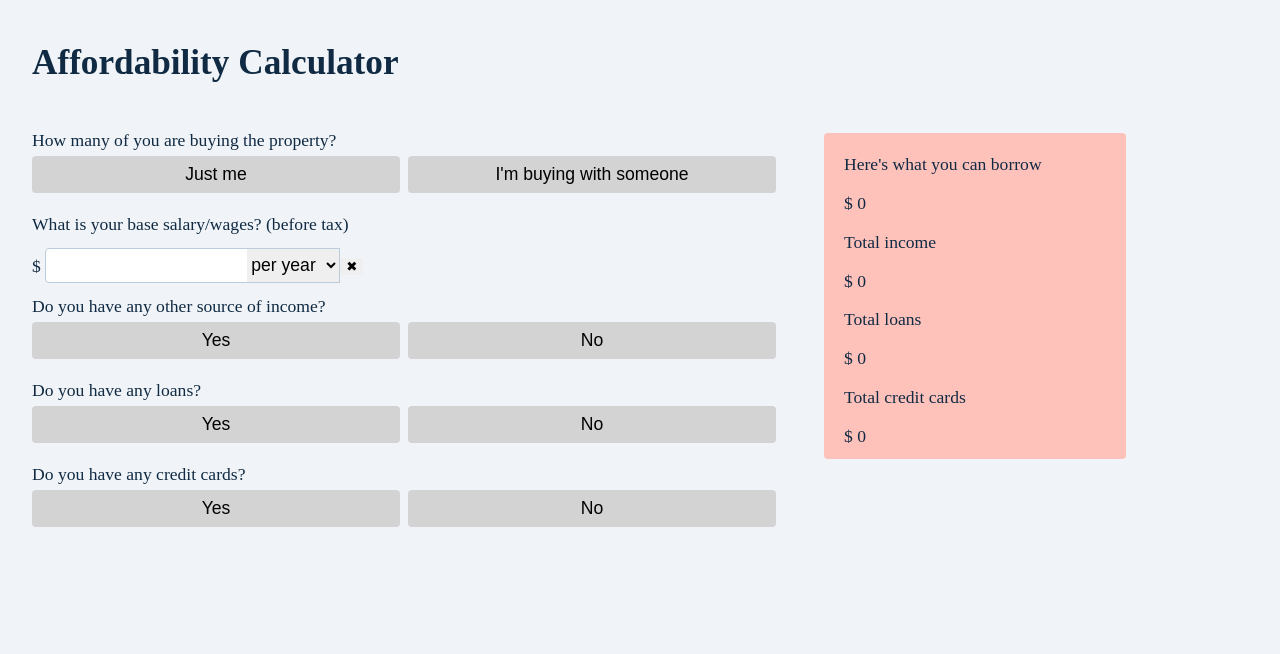
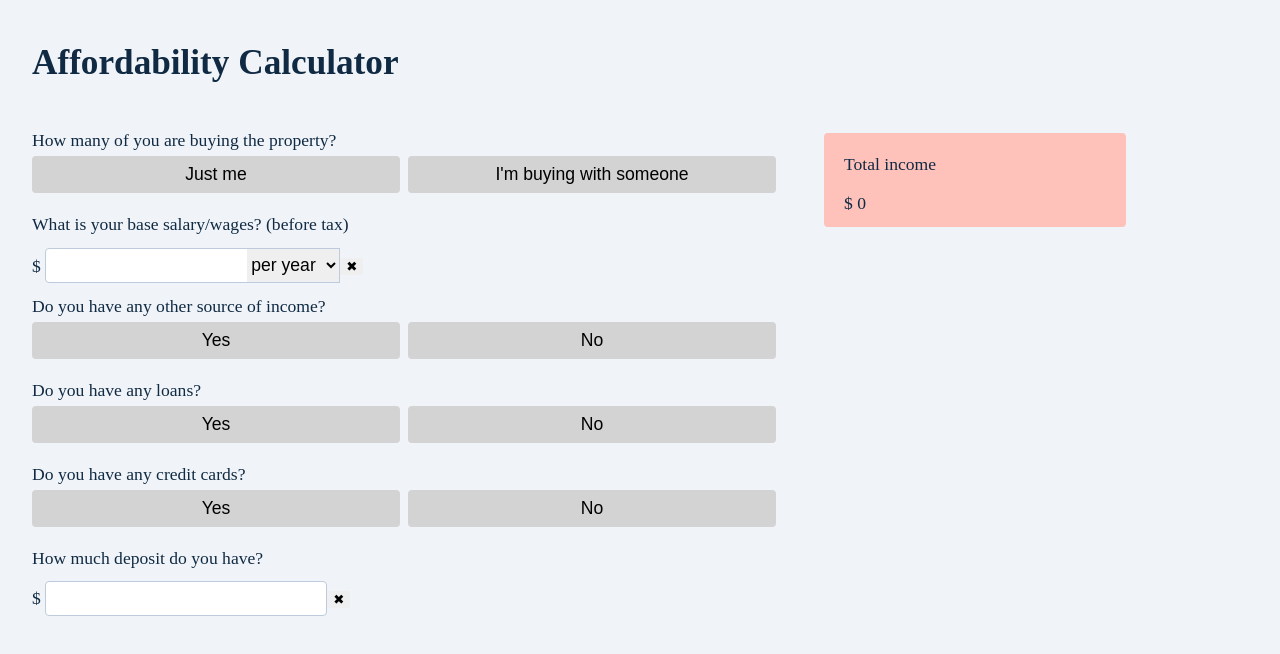
Before and after one commit to NadiiaSka/affordability-calculator, a React (Create React App) app: page / in a window 1280 px wide. Shown: the top 654 px of the page. Built offline with nearby package versions, Linux system fonts and the light colour scheme.

Commit message:
Display a dropdown depending on a input field type

```diff
--- a/src/App.js
+++ b/src/App.js
@@ -8,9 +8,8 @@ function App() {
   const [totalIncome, setTotalIncome] = useState(0);
   const [totalLoan, setTotalLoan] = useState(0);
   const [totalCreditCards, setTotalCreditCard] = useState(0);
-
-  // const [totalLiabilities, setTotalLiabilities] = useState(0);
   const [incomeValues, setIncomeValues] = useState({});
+  const [deposit, setDeposit] = useState(0);
   const [loanValues, setLoanValues] = useState({});
 
   const calculateTotal = (newValues) => {
@@ -29,6 +28,9 @@ function App() {
   };
   const calculateTotalCreditCard = (newValues) => {
     setTotalCreditCard(calculateTotal(newValues));
+  };
+  const calculateTotalDeposit = (newValues) => {
+    setDeposit(calculateTotal(newValues));
   };
 
   return (
@@ -55,6 +57,7 @@ function App() {
           <p>What is your base salary/wages? (before tax)</p>
           <InputRow
             name="salaryFirst"
+            type="withDropDown"
             values={incomeValues}
             setValues={setIncomeValues}
             calculateTotal={calculateTotalIncome}
@@ -64,6 +67,7 @@ function App() {
               <p>What's the second applicant's salary/wages? (before tax)</p>
               <InputRow
                 name="salarySecond"
+                type="withDropDown"
                 values={incomeValues}
                 setValues={setIncomeValues}
                 calculateTotal={calculateTotalIncome}
@@ -83,6 +87,7 @@ function App() {
             <InputList
               inputLabel="Other income"
               buttonLabel="Add other income"
+              type="withDropDown"
               values={incomeValues}
               setValues={setIncomeValues}
               calculateTotal={calculateTotalIncome}
@@ -124,16 +129,38 @@ function App() {
               calculateTotal={calculateTotalCreditCard}
             />
           )}
+          <p>How much deposit do you have?</p>
+          <InputRow
+            name="deposit"
+            values={deposit}
+            setValues={setDeposit}
+            calculateTotal={calculateTotalDeposit}
+          />
         </div>
         <div className="resultContainer">
-          <p>Here's what you can borrow</p>
-          <p>$ 0</p>
+          {deposit > 0 && (
+            <>
+              <p>
+                With you deposit of ${deposit} you could afford a property up to
+                $725,000
+              </p>
+            </>
+          )}
+
           <p>Total income</p>
           <p>$ {totalIncome}</p>
-          <p>Total loans</p>
-          <p>$ {totalLoan}</p>
-          <p>Total credit cards</p>
-          <p>$ {totalCreditCards}</p>
+          {totalLoan > 0 && (
+            <>
+              <p>Total loans</p>
+              <p>$ {totalLoan}</p>
+            </>
+          )}
+          {totalCreditCards > 0 && (
+            <>
+              <p>Total credit cards</p>
+              <p>$ {totalCreditCards}</p>
+            </>
+          )}
         </div>
       </main>
     </>
--- a/src/components/InputList.js
+++ b/src/components/InputList.js
@@ -6,6 +6,7 @@ const InputList = ({
   inputLabel,
   buttonLabel,
   values,
+  type,
   setValues,
   calculateTotal,
 }) => {
@@ -24,11 +25,12 @@ const InputList = ({
             labelText={`${inputLabel} #${index + 1}`}
             name={`${inputLabel}${index}`}
             values={values}
+            type={type}
             setValues={setValues}
             calculateTotal={calculateTotal}
           />
         );
-      })}{" "}
+      })}
       <Button
         label={buttonLabel}
         className="btn-add-more"
--- a/src/components/InputRow.js
+++ b/src/components/InputRow.js
@@ -1,6 +1,13 @@
 import { useState } from "react";
 
-const InputRow = ({ labelText, name, values, setValues, calculateTotal }) => {
+const InputRow = ({
+  labelText,
+  name,
+  values,
+  setValues,
+  calculateTotal,
+  type,
+}) => {
   const [isPerYear, setIsPerYear] = useState(true);
   const [currentName, setCurrentName] = useState();
   const [currentValue, setCurrentValue] = useState();
@@ -48,10 +55,14 @@ const InputRow = ({ labelText, name, values, setValues, calculateTotal }) => {
         onChange={handleValueChange}
         min="0"
       />
-      <select className="dropDown" onChange={handleOptionChange}>
-        <option value="perYear">per year </option>
-        <option value="perWeek">per week</option>
-      </select>
+      {type === "withDropDown" && (
+        <>
+          <select className="dropDown" onChange={handleOptionChange}>
+            <option value="perYear">per year </option>
+            <option value="perWeek">per week</option>
+          </select>
+        </>
+      )}
       <button className="btn-remove">&#10006;</button>
     </div>
   );
```
